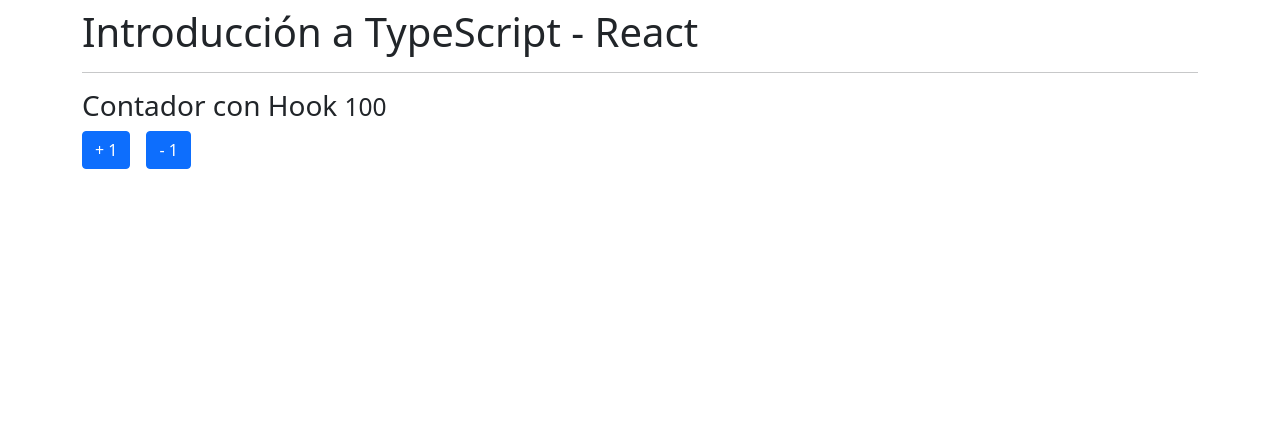
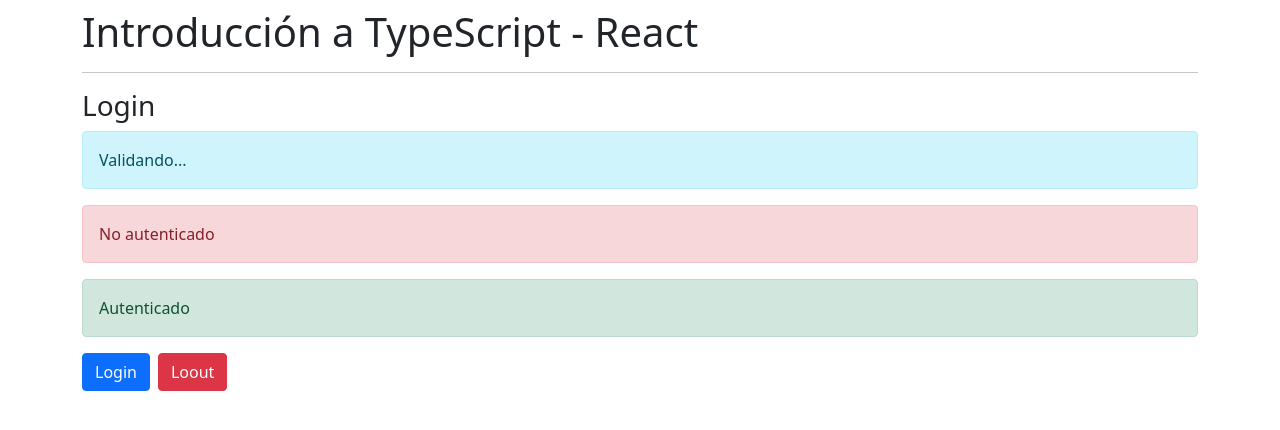
Before and after one commit to LuisRcap/Ejercicios-React-Native, a React (Create React App) app in the folder 01-reforzamiento/: page / in a window 1280 px wide. Shown: the top 430 px of the page. Built offline with nearby package versions, Linux system fonts and the light colour scheme.

Commit message:
Login creado :fire:

```diff
--- a/01-reforzamiento/src/App.tsx
+++ b/01-reforzamiento/src/App.tsx
@@ -2,7 +2,9 @@
 // import ObjetosLiterales from "./typescript/ObjetosLiterales"
 // import Funciones from "./typescript/Funciones"
 // import Contador from "./components/Contador"
-import ContadorConHook from "./components/ContadorConHook"
+// import ContadorConHook from "./components/ContadorConHook"
+import Login from "./components/Login"
+
 
 
 const App = () => {
@@ -14,7 +16,8 @@
       {/* <ObjetosLiterales /> */}
       {/* <Funciones /> */}
       {/* <Contador /> */}
-      <ContadorConHook />
+      {/* <ContadorConHook /> */}
+      <Login />
     </div>
   )
 }
--- /dev/null
+++ b/01-reforzamiento/src/components/Login.tsx
@@ -0,0 +1,38 @@
+
+const Login = () => {
+
+
+
+    return (
+        <>
+            <h3>Login</h3>
+
+            <div className="alert alert-info" >
+                Validando...
+            </div>
+
+            <div className="alert alert-danger" >
+                No autenticado
+            </div>
+
+            <div className="alert alert-success" >
+                Autenticado
+            </div>
+
+            <button
+                className="btn btn-primary me-2"
+            >
+                Login
+            </button>
+
+            <button
+                className="btn btn-danger"
+            >
+                Loout
+            </button>
+
+        </>
+    )
+}
+
+export default Login;
```
